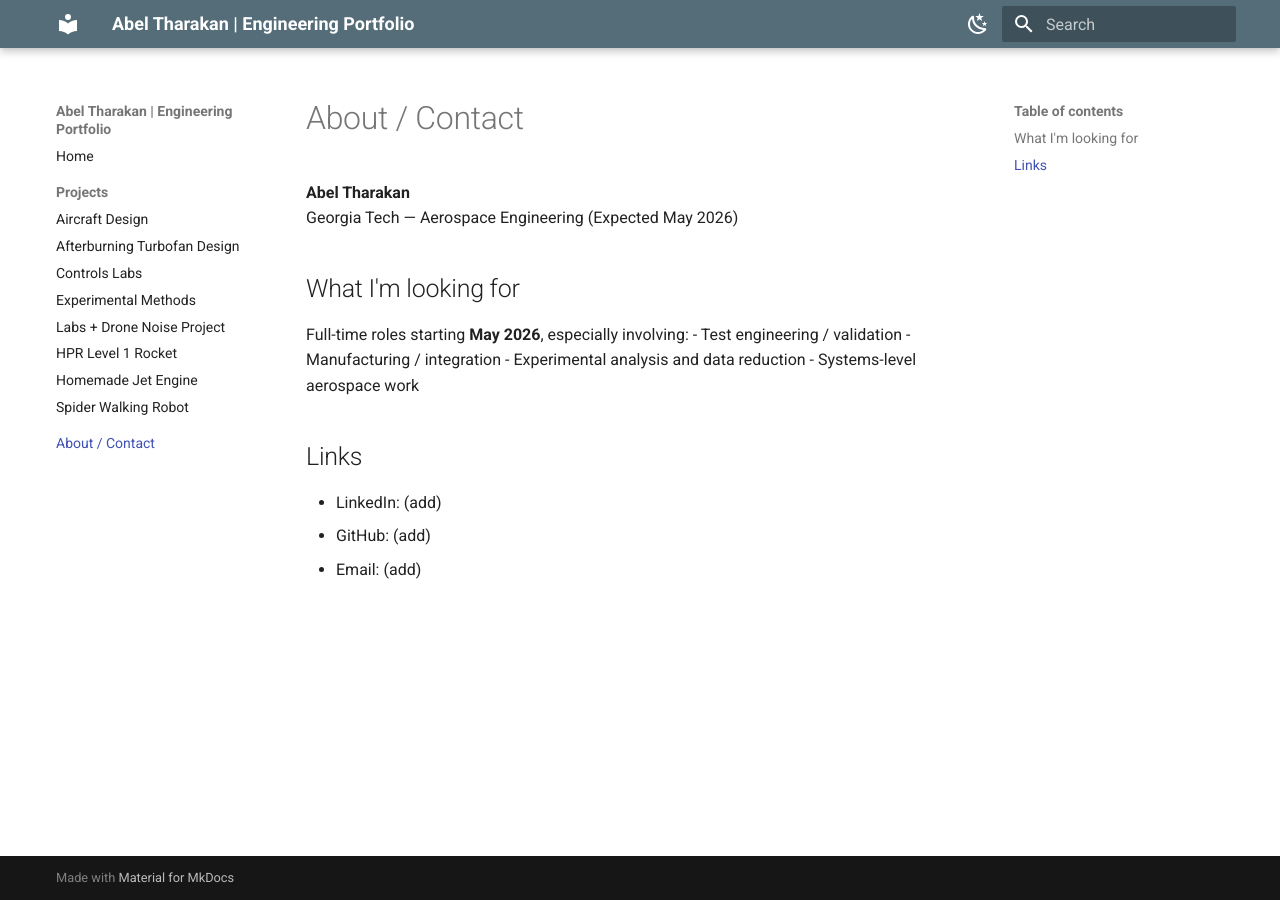
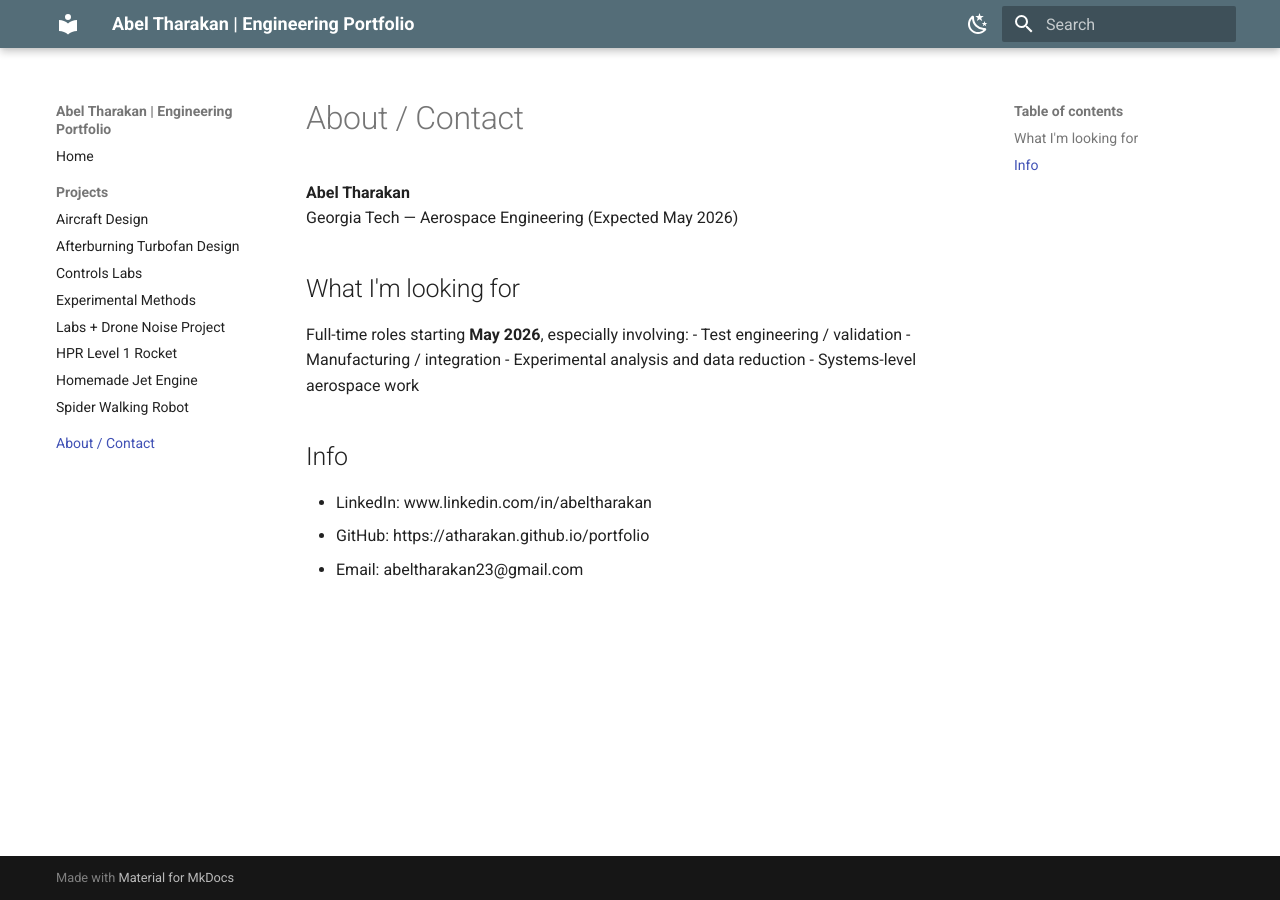
Before and after one commit to atharakan/portfolio, an MkDocs documentation site: the page built from docs/about.md, in a window 1280 px wide. Built offline with MkDocs 1.6.1 and Material for MkDocs 9.7.7, drawn with Linux system fonts in a browser that asks for light colours.

Commit message:
Update about.md

```diff
--- a/docs/about.md
+++ b/docs/about.md
@@ -10,7 +10,7 @@ Full-time roles starting **May 2026**, especially involving:
 - Experimental analysis and data reduction
 - Systems-level aerospace work
 
-## Links
-- LinkedIn: (add)
-- GitHub: (add)
-- Email: (add)
+## Info
+- LinkedIn: www.linkedin.com/in/abeltharakan
+- GitHub: https://atharakan.github.io/portfolio
+- Email: abeltharakan23@gmail.com
```
